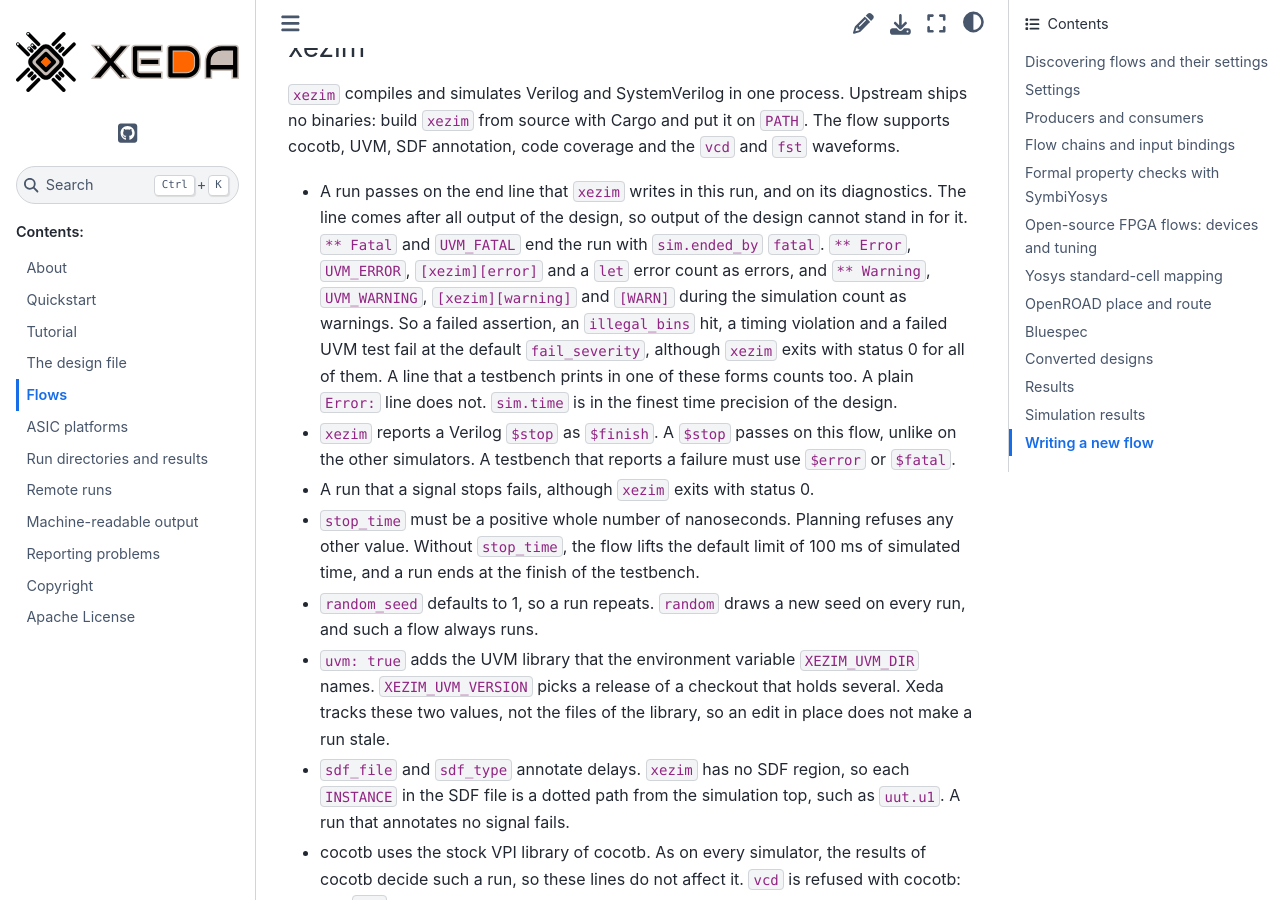
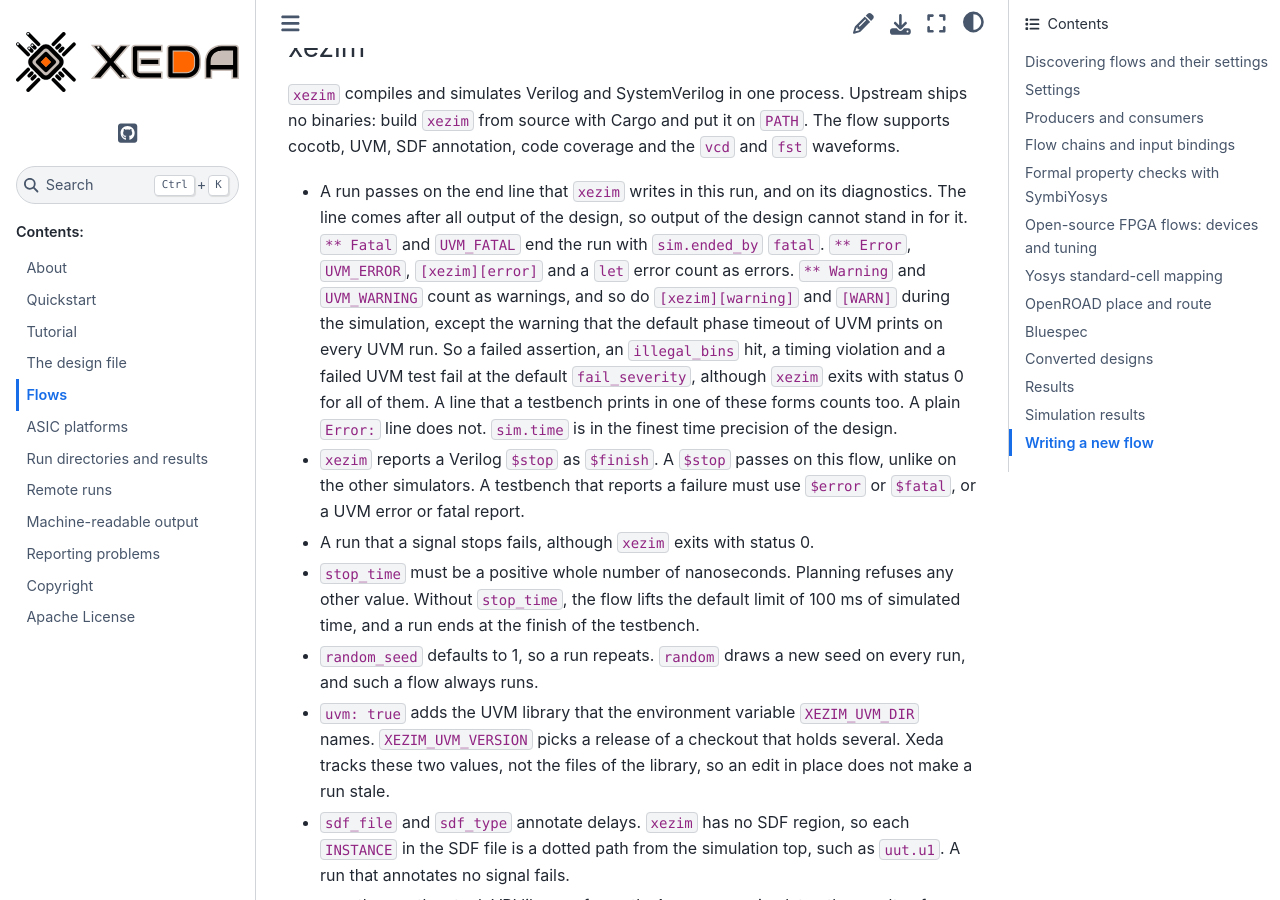
Before and after one commit to XedaHQ/xeda, a Sphinx documentation site: the page built from docs/flows.rst, in a window 1280 px wide and 900 px high, scrolled down 70537 px. Built offline with Sphinx 7.4.7 and the Sphinx Book theme 1.1.4, drawn with Linux system fonts in a browser that asks for light colours.

Commit message:
Document the uncounted UVM timeout warning and UVM failure reports on xezim

```diff
--- a/docs/flows.rst
+++ b/docs/flows.rst
@@ -2860,14 +2860,16 @@ UVM, SDF annotation, code coverage and the ``vcd`` and ``fst`` waveforms.
 * A run passes on the end line that ``xezim`` writes in this run, and on its diagnostics. The
   line comes after all output of the design, so output of the design cannot stand in for it.
   ``** Fatal`` and ``UVM_FATAL`` end the run with ``sim.ended_by`` ``fatal``. ``** Error``,
-  ``UVM_ERROR``, ``[xezim][error]`` and a ``let`` error count as errors, and ``** Warning``,
-  ``UVM_WARNING``, ``[xezim][warning]`` and ``[WARN]`` during the simulation count as warnings.
+  ``UVM_ERROR``, ``[xezim][error]`` and a ``let`` error count as errors. ``** Warning`` and
+  ``UVM_WARNING`` count as warnings, and so do ``[xezim][warning]`` and ``[WARN]`` during the
+  simulation, except the warning that the default phase timeout of UVM prints on every UVM run.
   So a failed assertion, an ``illegal_bins`` hit, a timing violation and a failed UVM test fail at
   the default ``fail_severity``, although ``xezim`` exits with status 0 for all of them. A line
   that a testbench prints in one of these forms counts too. A plain ``Error:`` line does not.
   ``sim.time`` is in the finest time precision of the design.
 * ``xezim`` reports a Verilog ``$stop`` as ``$finish``. A ``$stop`` passes on this flow, unlike on
-  the other simulators. A testbench that reports a failure must use ``$error`` or ``$fatal``.
+  the other simulators. A testbench that reports a failure must use ``$error`` or ``$fatal``, or
+  a UVM error or fatal report.
 * A run that a signal stops fails, although ``xezim`` exits with status 0.
 * ``stop_time`` must be a positive whole number of nanoseconds. Planning refuses any other value.
   Without ``stop_time``, the flow lifts the default limit of 100 ms of simulated time, and a run
```
Also changed, not shown: src/xeda/data/agent/references/troubleshooting.md (+1 -1 lines), .claude/skills/xeda/references/flows.md, .claude/skills/xeda/references/troubleshooting.md, 1 other file.
